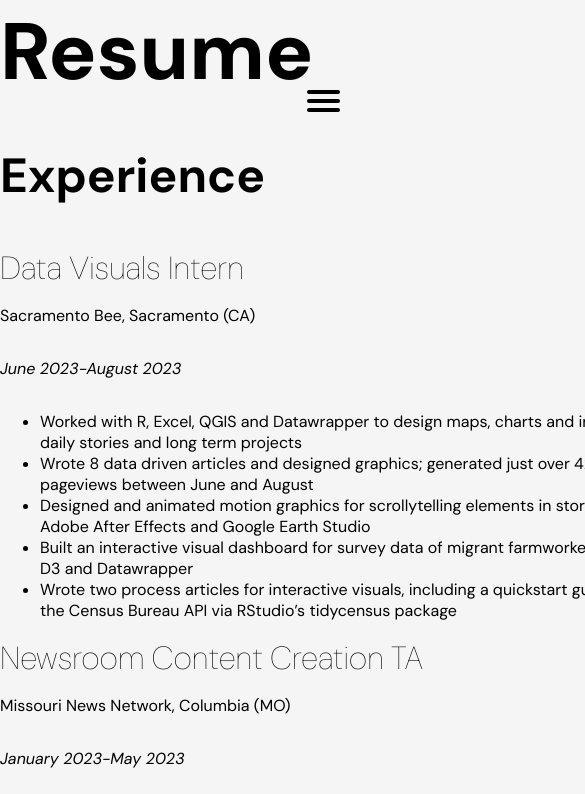
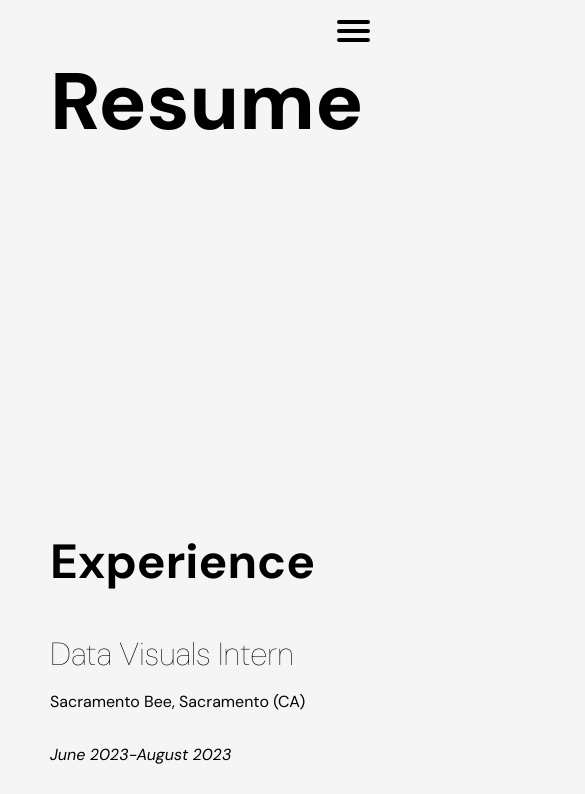
Before and after one commit to elin001/elin001.io, a plain HTML site: page resume.html in a window 390 px wide. Shown: the top 794 px of the page, 585 px wide, since content can reach past the window. Drawn offline with Linux system fonts and the light colour scheme.

Commit message:
more css

```diff
--- a/style.css
+++ b/style.css
@@ -1,9 +1,14 @@
+main{
+    display: flex;
+}
+
 body {
 background-color: #f5f5f5;
 margin: 50px;
 padding: 0;
 display: flex;
 flex-direction: column;
+flex-wrap: wrap;
 font-family: 'DM Sans', sans-serif, Arial, Helvetica, sans-serif
 }
 
@@ -28,19 +33,6 @@ h3 {
 
 p {
     font-family: 'DM Sans', sans-serif, Arial, Arial, Helvetica, sans-serif;
-}
-
-@media screen and (max-width: 768px) {
-    /* Define styles for mobile viewports with a maximum width of 768px */
-    .hamburger-menu {
-        position: fixed;
-        top: 20px; /* Adjust the top position for mobile */
-        right: 20px; /* Adjust the right position for mobile */
-    }
-    body {
-        margin: 0;
-        padding: 0;
-    }
 }
 
 .hamburger-menu {
@@ -227,3 +219,38 @@ input:checked ~ span:nth-last-child(2) {
   .resume-date {
     font-style: italic;
   }
+
+  .portfolio{
+    display: flex;
+
+  }
+
+  .byline {
+
+  }
+
+  @media screen and (max-width: 600px) {
+    body {
+        display: flex;
+        margin: 50px;
+        padding: 0;
+    }
+
+    h1{
+        size: 3em;
+    }
+
+    .resume{
+        display: flex;
+        flex-direction: column;
+        width: auto;
+        margin: auto;
+        margin-bottom: 0px;
+    }
+
+    .hamburger-menu {
+        position: fixed;
+        top: 20px; /* Adjust the top position for mobile */
+        right: 20px; /* Adjust the right position for mobile */
+    }
+}
```
Also changed, not shown: portfolio.html (+8 -0 lines).
